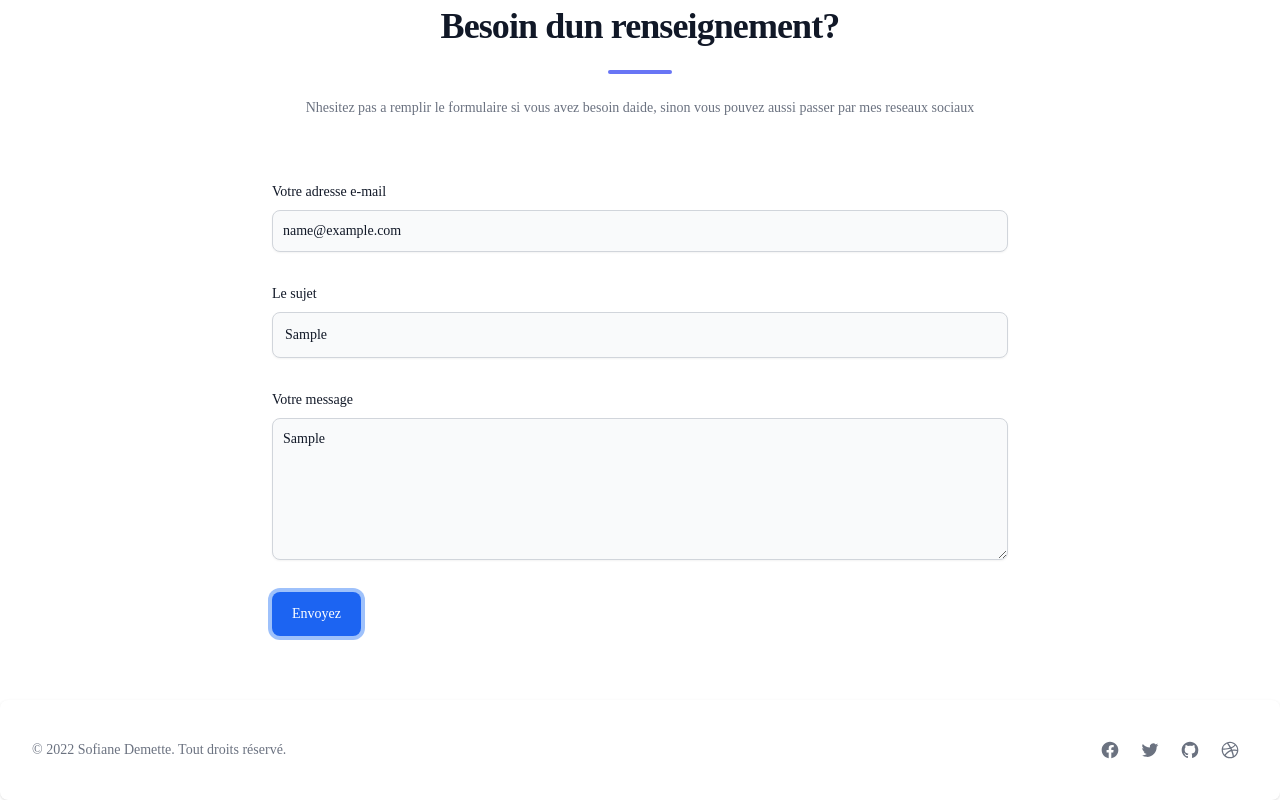
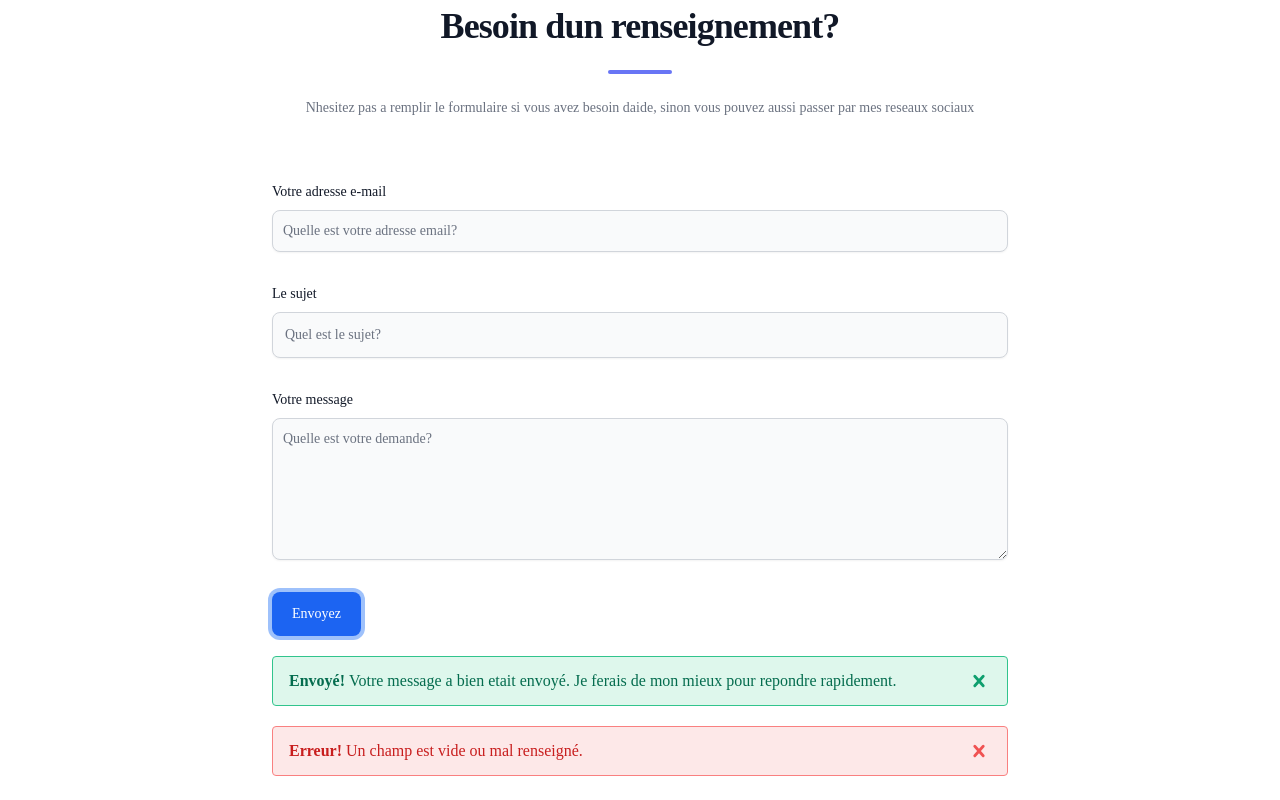
Before and after one commit to SofianeDmt/Portfolio, a Next.js app: page / in a window 1280 px wide. Both pictures are taken after typing "name@example.com", "Sample", "Sample" into the empty fields and a click on the button "Envoyez". Shown: the part 4829-5629 px from the top of the page. Built offline with nearby package versions, Linux system fonts and the light colour scheme; no server answers.

Commit message:
feat(back): * fix input reset and add alert

```diff
--- a/components/contact/Contact.tsx
+++ b/components/contact/Contact.tsx
@@ -1,22 +1,27 @@
 import TwitterSVG from "@/images/icons8-twitter.svg";
 import MailSVG from "@/images/icons8-mail.svg";
 import LinkedinSVG from "@/images/icons8-linkedin.svg";
-import { useState } from "react";
+import { useEffect, useState } from "react";
 
 export default function Contact() {
   const [email, setEmail] = useState("");
   const [subject, setSubject] = useState("");
   const [message, setMessage] = useState("");
   const [submitted, setSubmitted] = useState(false);
+  const [error, setError] = useState(false);
+
+  const regex = new RegExp(/^[\w-\.]+@([\w-]+\.)+[\w-]{2,4}$/);
 
   const handleSubmit = (e: any) => {
     e.preventDefault();
-    console.log("Sending");
+    if (email != "" && subject != "" && message != "") {
+      if (regex.test(email)) {
         let data = {
           subject,
           email,
           message,
         };
+        setSubmitted(true);
         fetch("/api/mail", {
           method: "POST",
           headers: {
@@ -24,16 +29,34 @@
             "Content-Type": "application/json",
           },
           body: JSON.stringify(data),
-    }).then((res) => {
-      console.log("Response received");
-      if (res.status === 200) {
-        console.log("Response succeeded!");
-        setSubmitted(true);
+        }).then((res) => {});
+      }
+      setError(true);
+    }
+    if (email == "" || subject == "" || message == "") {
+      setError(true);
+    }
+  };
+
+  useEffect(() => {
+    if (error) {
+      setTimeout(() => {
+        setError(false);
+      }, 5000);
+    }
+  }, [error]);
+
+  useEffect(() => {
+    if (submitted) {
+      setMessage("");
+      setEmail("");
       setSubject("");
-        setEmail("");
+      setTimeout(() => {
+        setSubmitted(false);
+      }, 5000);
     }
-    });
-  };
+  }, [submitted]);
+
   return (
     <div>
       <section className="text-gray-600 body-font">
@@ -128,6 +151,7 @@
                 Votre adresse e-mail
               </label>
               <input
+                value={email}
                 type="email"
                 id="email"
                 onChange={(e) => {
@@ -146,6 +170,7 @@
                 Le sujet
               </label>
               <input
+                value={subject}
                 type="text"
                 id="subject"
                 onChange={(e) => {
@@ -164,6 +189,7 @@
                 Votre message
               </label>
               <textarea
+                value={message}
                 id="message"
                 rows={6}
                 onChange={(e) => {
@@ -183,6 +209,51 @@
               Envoyez
             </button>
           </form>
+          {submitted ? (
+            <div
+              className="bg-green-100 mt-5 border border-green-400 text-green-700 px-4 py-3 rounded relative"
+              role="alert"
+            >
+              <strong className="font-bold">Envoyé! </strong>
+              <span className="block sm:inline">
+                Votre message a bien etait envoyé. Je ferais de mon mieux pour
+                repondre rapidement.
+              </span>
+              <span className="absolute top-0 bottom-0 right-0 px-4 py-3">
+                <svg
+                  className="fill-current h-6 w-6 text-green-500"
+                  role="button"
+                  xmlns="http://www.w3.org/2000/svg"
+                  viewBox="0 0 20 20"
+                >
+                  <title>Close</title>
+                  <path d="M14.348 14.849a1.2 1.2 0 0 1-1.697 0L10 11.819l-2.651 3.029a1.2 1.2 0 1 1-1.697-1.697l2.758-3.15-2.759-3.152a1.2 1.2 0 1 1 1.697-1.697L10 8.183l2.651-3.031a1.2 1.2 0 1 1 1.697 1.697l-2.758 3.152 2.758 3.15a1.2 1.2 0 0 1 0 1.698z" />
+                </svg>
+              </span>
+            </div>
+          ) : null}
+          {error ? (
+            <div
+              className="bg-red-100 mt-5 border border-red-400 text-red-700 px-4 py-3 rounded relative"
+              role="alert"
+            >
+              <strong className="font-bold">Erreur! </strong>
+              <span className="block sm:inline">
+                Un champ est vide ou mal renseigné.
+              </span>
+              <span className="absolute top-0 bottom-0 right-0 px-4 py-3">
+                <svg
+                  className="fill-current h-6 w-6 text-red-500"
+                  role="button"
+                  xmlns="http://www.w3.org/2000/svg"
+                  viewBox="0 0 20 20"
+                >
+                  <title>Close</title>
+                  <path d="M14.348 14.849a1.2 1.2 0 0 1-1.697 0L10 11.819l-2.651 3.029a1.2 1.2 0 1 1-1.697-1.697l2.758-3.15-2.759-3.152a1.2 1.2 0 1 1 1.697-1.697L10 8.183l2.651-3.031a1.2 1.2 0 1 1 1.697 1.697l-2.758 3.152 2.758 3.15a1.2 1.2 0 0 1 0 1.698z" />
+                </svg>
+              </span>
+            </div>
+          ) : null}
         </div>
       </section>
     </div>
--- a/pages/api/mail.ts
+++ b/pages/api/mail.ts
@@ -1,4 +1,4 @@
-export default function (req: any, res: any) {
+export default function (req: any, res: Response) {
   let nodemailer = require("nodemailer");
 
   let emailContent = `<!doctype html>
@@ -400,7 +400,9 @@
   };
   transporter.sendMail(mailData, function (err: any, info: any) {
     if (err) console.log(err);
-    else console.log(info);
+    else {
+      console.log(info);
+      return res.status;
+    }
   });
-  res.status(200);
 }
```
Lines whose indentation alone changed are shown as unchanged.
